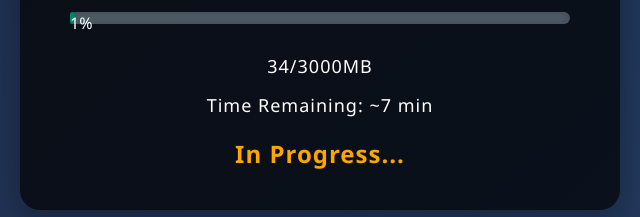
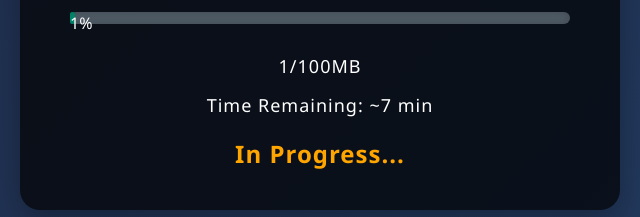
Before and after one commit to MalekPlayzYT/track, a plain HTML site: page index.html in a window 1280 px wide. Shown: the part 358-575 px from the top of the page, 320-960 px from the left. Drawn offline with Linux system fonts and the light colour scheme.

Commit message:
index.html

```diff
--- a/index.html
+++ b/index.html
@@ -109,13 +109,13 @@
     </div>
 
     <script>
-        let totalSize = 3000; // in MB
+        let totalSize = 100; // in MB
         let totalTime = 436; // total time in seconds (1 hour)
         let updateInterval = totalTime / totalSize; // Calculate time per MB (seconds per MB)
 
         // Retrieve stored progress from localStorage, if any
         let currentSize = localStorage.getItem('currentSize') ? parseInt(localStorage.getItem('currentSize')) : 0;
-        let progressPercentage = (currentSize / totalSize) * 3000;
+        let progressPercentage = (currentSize / totalSize) * 100;
 
         // Initialize the page with stored progress (if any)
         document.getElementById('progress-bar').style.width = progressPercentage + '%';
```
